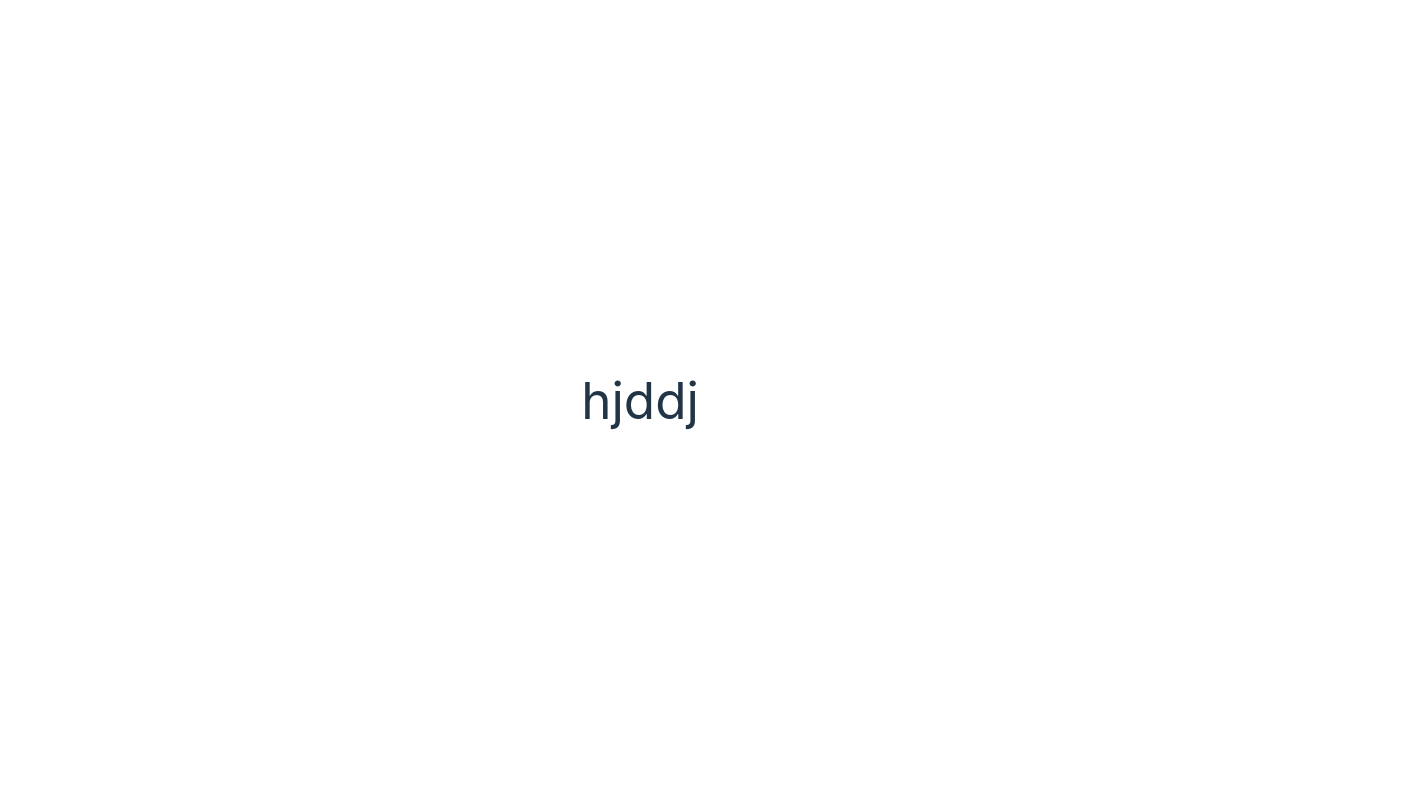
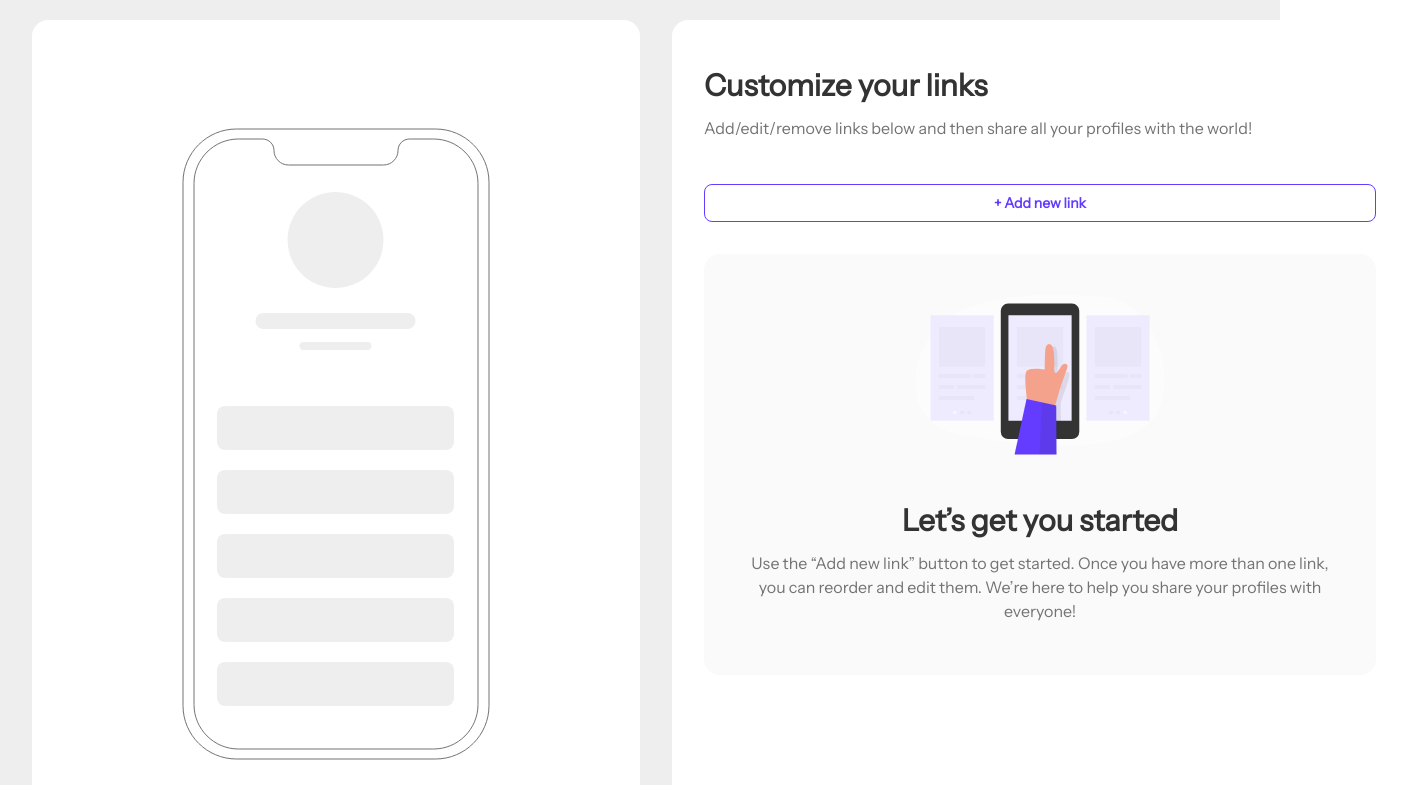
Before and after one commit to Seybel/dev-links-share, a Vue app: page /links in a window 1280 px wide. Shown: the top 785 px of the page, 1408 px wide, since content can reach past the window. Built offline with nearby package versions, Linux system fonts and the light colour scheme.

Commit message:
Implement links page

```diff
--- a/index.html
+++ b/index.html
@@ -4,7 +4,10 @@
     <meta charset="UTF-8" />
     <link rel="icon" type="image/svg+xml" href="/vite.svg" />
     <meta name="viewport" content="width=device-width, initial-scale=1.0" />
-    <title>Vite + Vue + TS</title>
+    <link rel="preconnect" href="https://fonts.googleapis.com">
+    <link rel="preconnect" href="https://fonts.gstatic.com" crossorigin>
+    <link href="https://fonts.googleapis.com/css2?family=Instrument+Sans&display=swap" rel="stylesheet">
+    <title>Dev Link Share</title>
   </head>
   <body>
     <div id="app"></div>
--- a/src/App.vue
+++ b/src/App.vue
@@ -9,16 +9,4 @@
 </script>
 
 <style scoped>
-.logo {
-  height: 6em;
-  padding: 1.5em;
-  will-change: filter;
-  transition: filter 300ms;
-}
-.logo:hover {
-  filter: drop-shadow(0 0 2em #646cffaa);
-}
-.logo.vue:hover {
-  filter: drop-shadow(0 0 2em #42b883aa);
-}
 </style>
--- /dev/null
+++ b/src/components/Elements/Button.vue
@@ -0,0 +1,11 @@
+<template>
+  <button :class="customClass" :style="customStyle">{{ content }}</button>
+</template>
+
+<script setup lang="ts">
+defineProps<{
+  content: string;
+  customClass: string;
+  customStyle: string;
+}>();
+</script>
--- /dev/null
+++ b/src/components/UI/CustomizeLink.vue
@@ -0,0 +1,35 @@
+<template>
+  <div class="bg-white rounded-2xl" :style="previewBg">
+    <div class="flex flex-col gap-8 px-8 py-12">
+      <div>
+        <h1 class="text-darkgrey text-3xl font-bold">Customize your links</h1>
+        <p class="text-grey text-base py-3">
+          Add/edit/remove links below and then share all your profiles with the
+          world!
+        </p>
+      </div>
+      <div class="bg-white border border-purple w-full rounded-lg p-2">
+        <p class="text-purple text-center font-semibold text-sm cursor-pointer">
+          + Add new link
+        </p>
+      </div>
+      <EmptyLink />
+      <div class="flex justify-end mt-20">
+        <Button
+          customClass="bg-purple text-white text-base font-semibold py-3 px-7"
+          content="Save"
+        />
+      </div>
+    </div>
+  </div>
+</template>
+
+<script setup lang="ts">
+import Button from "../Elements/Button.vue";
+import EmptyLink from "../UI/EmptyLink.vue";
+
+const previewBg = { width: "46rem", height: "53rem" };
+</script>
+
+<style scoped>
+</style>
--- /dev/null
+++ b/src/components/UI/EmptyLink.vue
@@ -0,0 +1,18 @@
+<template>
+  <div
+    class="bg-light-grey rounded-2xl flex flex-col items-center h-auto p-10 gap-12"
+  >
+    <img src="../../assets/img/illustration-empty.svg" alt="" />
+    <div class="text-center">
+      <h1 class="text-darkgrey text-3xl font-bold">Let’s get you started</h1>
+      <p class="text-grey text-base py-3">
+        Use the “Add new link” button to get started. Once you have more than
+        one link, you can reorder and edit them. We’re here to help you share
+        your profiles with everyone!
+      </p>
+    </div>
+  </div>
+</template>
+
+<script setup lang="ts">
+</script>
--- /dev/null
+++ b/src/components/UI/PreviewLink.vue
@@ -0,0 +1,20 @@
+<template>
+  <div>
+    <div
+      class="bg-white flex items-center justify-center rounded-2xl"
+      :style="previewBg"
+    >
+      <img
+        src="../../assets/img/illustration-phone-mockup.svg"
+        alt="Phone Preview"
+      />
+    </div>
+  </div>
+</template>
+
+<script setup lang="ts">
+const previewBg = { width: "38rem", height: "53rem" };
+</script>
+
+<style scoped>
+</style>
--- a/src/pages/Links.vue
+++ b/src/pages/Links.vue
@@ -1,10 +1,19 @@
 <template>
   <div>
-    <h1>hjddj</h1>
+    <div className="container mx-8 py-5">
+      <div
+        className="grid grid-cols-1 sm:grid-cols-2 md:grid-cols-2 lg:grid-cols-2 xl:grid-cols-2 gap-6 sm:gap-0"
+      >
+        <PreviewLink />
+        <CustomizeLink />
+      </div>
+    </div>
   </div>
 </template>
 
 <script setup lang="ts">
+import PreviewLink from "../components/UI/PreviewLink.vue";
+import CustomizeLink from "../components/UI/CustomizeLink.vue";
 </script>
 
 <style scoped></style>
--- a/src/style.css
+++ b/src/style.css
@@ -1,22 +1,6 @@
 @tailwind base;
 @tailwind components;
 @tailwind utilities;
-
-:root {
-  font-family: Inter, system-ui, Avenir, Helvetica, Arial, sans-serif;
-  line-height: 1.5;
-  font-weight: 400;
-
-  color-scheme: light dark;
-  color: rgba(255, 255, 255, 0.87);
-  background-color: #242424;
-
-  font-synthesis: none;
-  text-rendering: optimizeLegibility;
-  -webkit-font-smoothing: antialiased;
-  -moz-osx-font-smoothing: grayscale;
-  -webkit-text-size-adjust: 100%;
-}
 
 a {
   font-weight: 500;
@@ -29,11 +13,11 @@ a:hover {
 
 body {
   margin: 0;
-  display: flex;
+  /* display: flex;
   place-items: center;
   min-width: 320px;
-  min-height: 100vh;
-  background-color: #ffffff;
+  min-height: 100vh; */
+  background-color: #eeeeee;
 }
 
 h1 {
@@ -60,17 +44,6 @@ button:focus-visible {
   outline: 4px auto -webkit-focus-ring-color;
 }
 
-.card {
-  padding: 2em;
-}
-
-#app {
-  max-width: 1280px;
-  margin: 0 auto;
-  padding: 2rem;
-  text-align: center;
-}
-
 @media (prefers-color-scheme: light) {
   :root {
     color: #213547;
--- a/tailwind.config.js
+++ b/tailwind.config.js
@@ -18,7 +18,7 @@ export default {
       'red': '#FF3939'
     },
     fontFamily: {
-      sans: ['Instrument', 'Sans']
+      sans: ['Instrument Sans', 'Sans']
     },
     extend: {
       borderRadius: {
```
